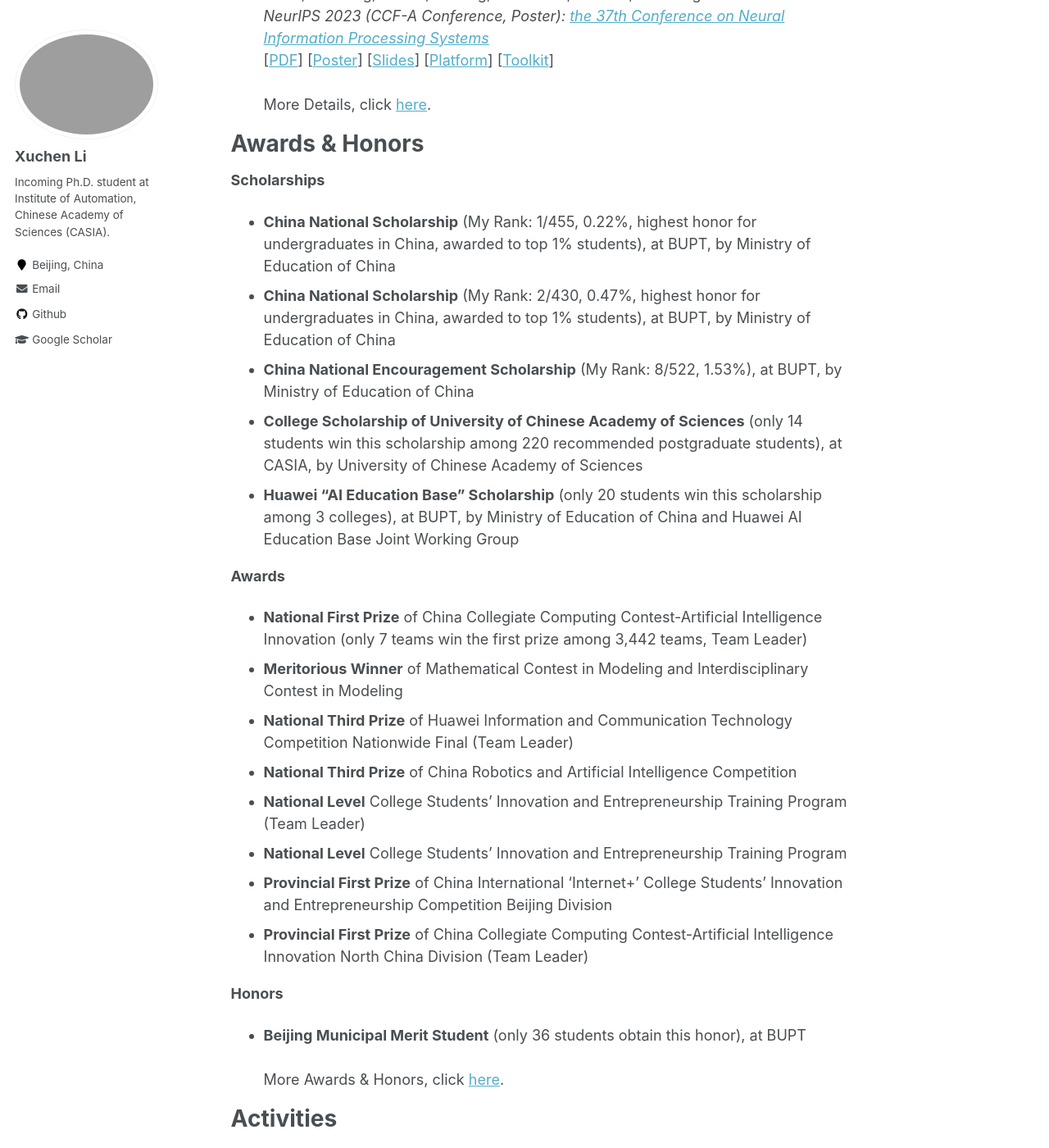
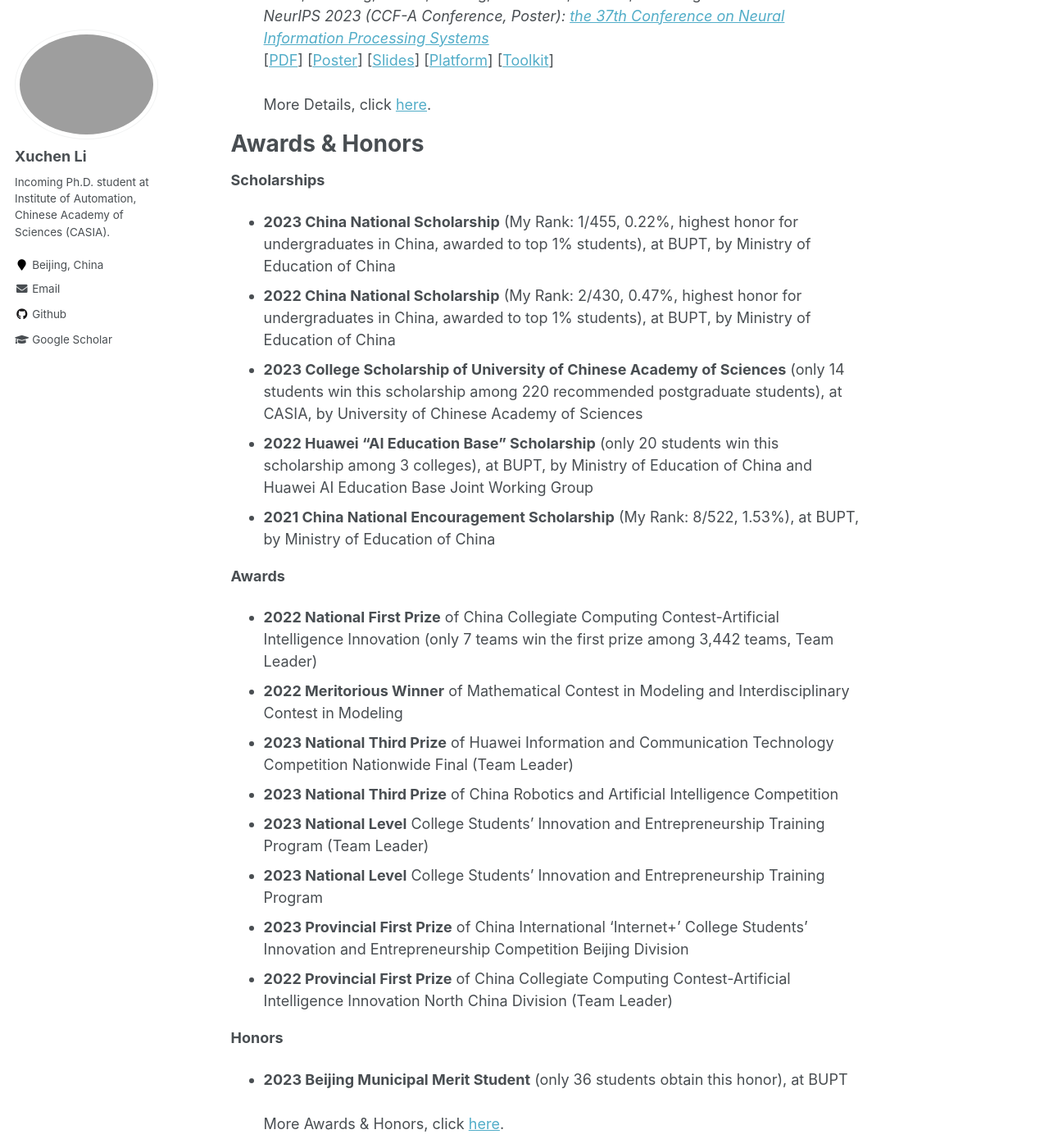
Before and after one commit to Xuchen-Li/Xuchen-Li.github.io, a Jekyll site: the page built from _pages/about.md, in a window 1280 px wide and 1400 px high, scrolled down 1934 px. Shown: the whole window at 82% size. Built offline with Jekyll 4.4.1, drawn with Linux system fonts in a browser that asks for light colours.

Commit message:
Update about.md

```diff
--- a/_pages/about.md
+++ b/_pages/about.md
@@ -66,24 +66,24 @@ Awards & Honors
 ======
 
 **Scholarships**
-* **China National Scholarship** (My Rank: 1/455, 0.22%, highest honor for undergraduates in China, awarded to top 1% students), at BUPT, by Ministry of Education of China
-* **China National Scholarship** (My Rank: 2/430, 0.47%, highest honor for undergraduates in China, awarded to top 1% students), at BUPT, by Ministry of Education of China
-* **China National Encouragement Scholarship** (My Rank: 8/522, 1.53%), at BUPT, by Ministry of Education of China
-* **College Scholarship of University of Chinese Academy of Sciences** (only 14 students win this scholarship among 220 recommended postgraduate students), at CASIA, by University of Chinese Academy of Sciences
-* **Huawei "AI Education Base" Scholarship** (only 20 students win this scholarship among 3 colleges), at BUPT, by Ministry of Education of China and Huawei AI Education Base Joint Working Group
+* **2023 China National Scholarship** (My Rank: 1/455, 0.22%, highest honor for undergraduates in China, awarded to top 1% students), at BUPT, by Ministry of Education of China
+* **2022 China National Scholarship** (My Rank: 2/430, 0.47%, highest honor for undergraduates in China, awarded to top 1% students), at BUPT, by Ministry of Education of China
+* **2023 College Scholarship of University of Chinese Academy of Sciences** (only 14 students win this scholarship among 220 recommended postgraduate students), at CASIA, by University of Chinese Academy of Sciences
+* **2022 Huawei "AI Education Base" Scholarship** (only 20 students win this scholarship among 3 colleges), at BUPT, by Ministry of Education of China and Huawei AI Education Base Joint Working Group
+* **2021 China National Encouragement Scholarship** (My Rank: 8/522, 1.53%), at BUPT, by Ministry of Education of China
 
 **Awards**
-* **National First Prize** of China Collegiate Computing Contest-Artificial Intelligence Innovation (only 7 teams win the first prize among 3,442 teams, Team Leader)
-* **Meritorious Winner** of Mathematical Contest in Modeling and Interdisciplinary Contest in Modeling
-* **National Third Prize** of Huawei Information and Communication Technology Competition Nationwide Final (Team Leader)
-* **National Third Prize** of China Robotics and Artificial Intelligence Competition
-* **National Level** College Students' Innovation and Entrepreneurship Training Program (Team Leader)
-* **National Level** College Students' Innovation and Entrepreneurship Training Program
-* **Provincial First Prize** of China International 'Internet+' College Students' Innovation and Entrepreneurship Competition Beijing Division
-* **Provincial First Prize** of China Collegiate Computing Contest-Artificial Intelligence Innovation North China Division (Team Leader)
+* **2022 National First Prize** of China Collegiate Computing Contest-Artificial Intelligence Innovation (only 7 teams win the first prize among 3,442 teams, Team Leader)
+* **2022 Meritorious Winner** of Mathematical Contest in Modeling and Interdisciplinary Contest in Modeling
+* **2023 National Third Prize** of Huawei Information and Communication Technology Competition Nationwide Final (Team Leader)
+* **2023 National Third Prize** of China Robotics and Artificial Intelligence Competition
+* **2023 National Level** College Students' Innovation and Entrepreneurship Training Program (Team Leader)
+* **2023 National Level** College Students' Innovation and Entrepreneurship Training Program
+* **2023 Provincial First Prize** of China International 'Internet+' College Students' Innovation and Entrepreneurship Competition Beijing Division
+* **2022 Provincial First Prize** of China Collegiate Computing Contest-Artificial Intelligence Innovation North China Division (Team Leader)
 
 **Honors**
-* **Beijing Municipal Merit Student** (only 36 students obtain this honor), at BUPT<br><br>
+* **2023 Beijing Municipal Merit Student** (only 36 students obtain this honor), at BUPT<br><br>
 More Awards & Honors, click [here](https://xuchen-li.github.io/awards&honors/).
 
 
```
